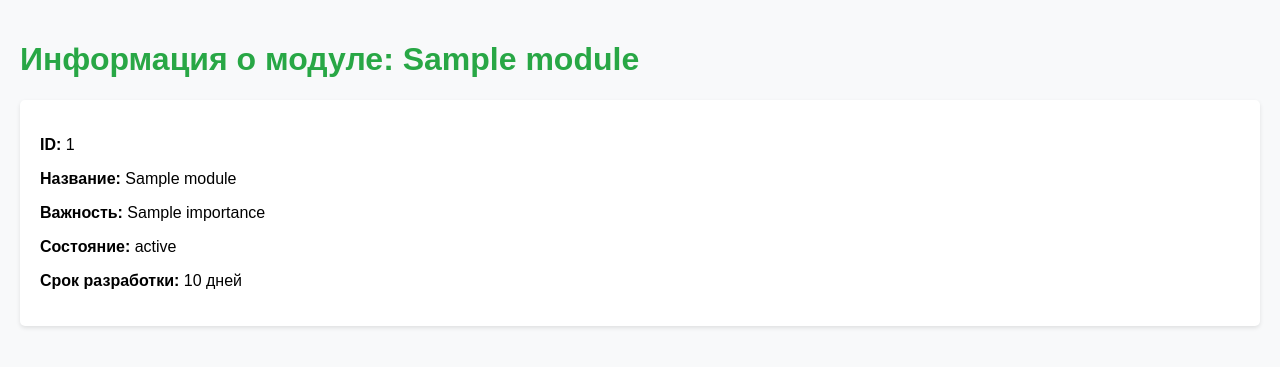
After one commit to SaintKliment/hr_system, a Flask app: template templates/module_detail.html in a window 1280 px wide. The commit adds this page. Shown: the top 367 px of the page. Run offline with Flask 3, Linux system fonts and the light colour scheme; the template is opened without the code that fills it: most values are stand-ins (such as "Sample title", 1, 10 or a date in 2020); some libraries are stand-ins or nearby versions.

Commit message:
add output for every module

```diff
--- a/app.py
+++ b/app.py
@@ -252,8 +252,15 @@ def hr_add():
 @app.route('/view_modules', methods=['GET'])
 @login_required
 def view_modules():
-    modules = Module.query.all()
+    modules = Module.query.filter(Module.state.in_( ['новый', 'черновик'] )).all()
     return render_template('modules.html', modules=modules)
+
+@app.route('/module/<int:module_id>', methods=['GET'])
+@login_required
+def module_detail(module_id):
+    module = Module.query.get_or_404(module_id)  # Получаем модуль по ID или 404, если не найден
+    return render_template('module_detail.html', module=module)
+
 
 if __name__ == '__main__':
     with app.app_context():
--- /dev/null
+++ b/templates/module_detail.html
@@ -0,0 +1,40 @@
+<!DOCTYPE html>
+<html lang="ru">
+  <head>
+    <meta charset="UTF-8" />
+    <meta name="viewport" content="width=device-width, initial-scale=1.0" />
+    <title>Информация о модуле</title>
+    <style>
+      body {
+        font-family: Arial, sans-serif;
+        background-color: #f8f9fa; /* Светлый фон */
+        margin: 0;
+        padding: 20px;
+      }
+
+      h1 {
+        color: #28a745; /* Зеленый цвет заголовка */
+      }
+
+      .module-details {
+        background-color: #ffffff; /* Белый фон для деталей */
+        padding: 20px;
+        border-radius: 5px;
+        box-shadow: 0 2px 4px rgba(0, 0, 0, 0.1);
+      }
+    </style>
+  </head>
+  <body>
+    <h1>Информация о модуле: {{ module.module_name }}</h1>
+
+    <div class="module-details">
+      <p><strong>ID:</strong> {{ module.id }}</p>
+      <p><strong>Название:</strong> {{ module.module_name }}</p>
+      <p><strong>Важность:</strong> {{ module.importance }}</p>
+      <p><strong>Состояние:</strong> {{ module.state }}</p>
+      <p>
+        <strong>Срок разработки:</strong> {{ module.duration_develop }} дней
+      </p>
+    </div>
+  </body>
+</html>
```
Also changed, not shown: templates/modules.html (+6 -1 lines).
